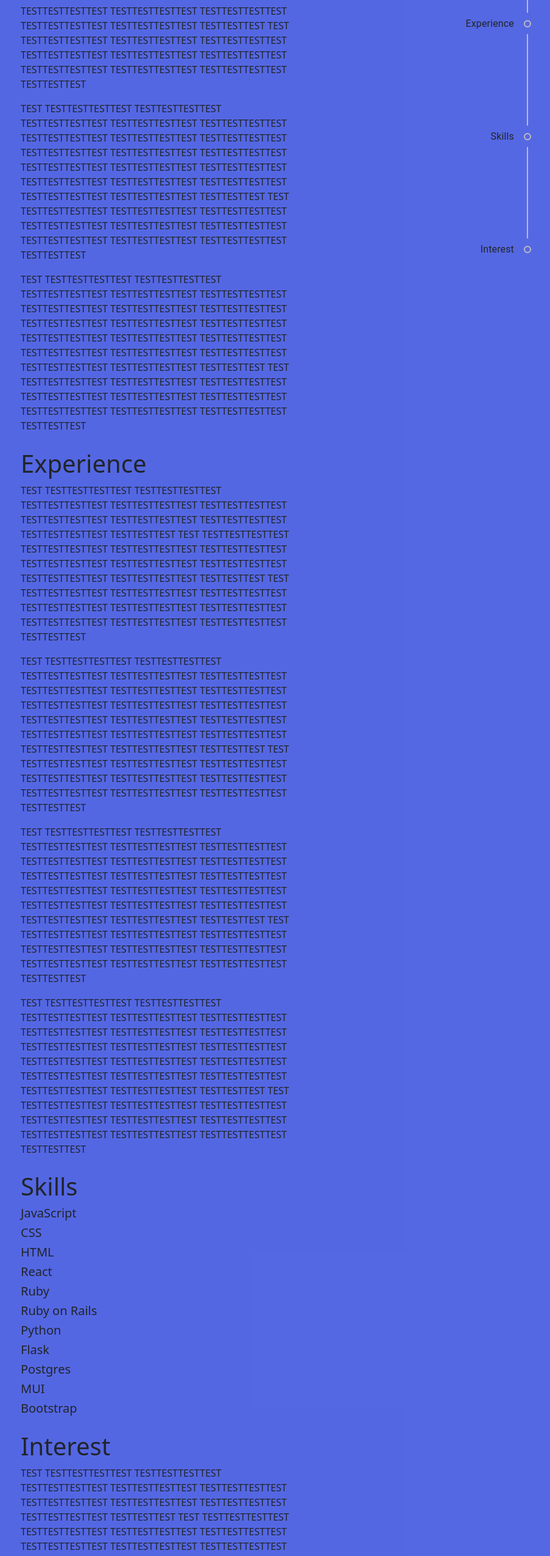
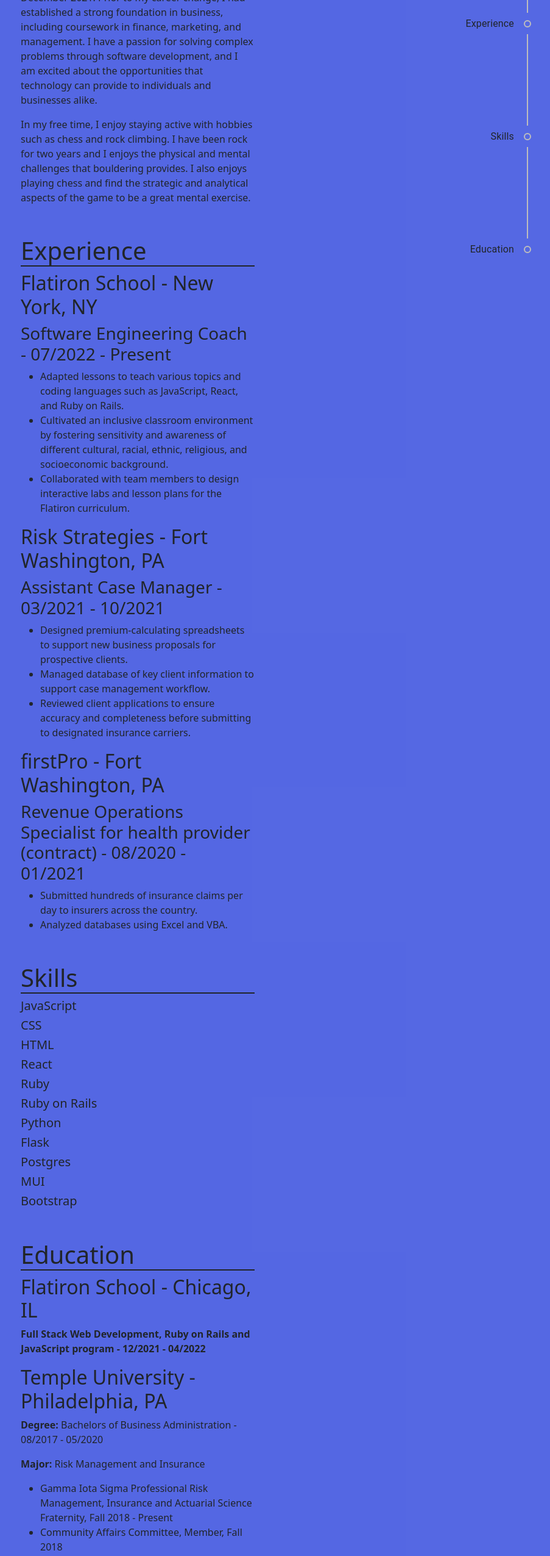
Before and after one commit to Gehrig-Barnes/portfolio, a React (Create React App) app: page /about_me in a window 1280 px wide. Shown: the part 234-2785 px from the top of the page at 61% size, without its empty margins (350-1253 px from the left). Built offline with nearby package versions, Linux system fonts and the light colour scheme; a web font is replaced by a local one.

Commit message:
changed html

```diff
--- a/src/components/AboutMe.js
+++ b/src/components/AboutMe.js
@@ -8,8 +8,6 @@
 import TimelineDot from "@mui/lab/TimelineDot";
 import "../App.css";
 import "../style/about.css";
-
-
 
 function AboutMe() {
   const [currY, setCurrY] = useState(0);
@@ -66,7 +64,7 @@
         });
       },
       {
-        rootMargin: "0% 0% 0% 10%",
+        rootMargin: "-10% 0% 0% 10%",
         threshold: 0.5,
       }
     );
@@ -90,7 +88,7 @@
               </a>
               <TimelineConnector className="connector" />
             </TimelineSeparator>
-            <TimelineContent>My Story</TimelineContent>
+            <TimelineContent>About</TimelineContent>
           </TimelineItem>
           <TimelineItem>
             <TimelineSeparator>
@@ -128,7 +126,7 @@
                 />
               </a>
             </TimelineSeparator>
-            <TimelineContent>Interest</TimelineContent>
+            <TimelineContent>Education</TimelineContent>
           </TimelineItem>
         </Timeline>
       </div>
@@ -141,80 +139,74 @@
       </button>
 
       <div style={hidden} id="my_story" className="me">
-        <h1> My Story</h1>
+        <h1> About</h1>
+
         <p>
-          TEST TESTTESTTESTTEST TESTTESTTESTTEST TESTTESTTESTTEST
-          TESTTESTTESTTEST TESTTESTTESTTEST TESTTESTTESTTEST TESTTESTTESTTEST
-          TESTTESTTESTTEST TESTTESTTESTTEST TESTTESTTESTTEST TESTTESTTESTTEST
-          TESTTESTTESTTEST TESTTESTTESTTEST TESTTESTTESTTEST TESTTESTTESTTEST
-          TESTTESTTESTTEST TESTTESTTESTTEST TESTTESTTESTTEST TESTTESTTESTTEST
-          TESTTESTTEST TEST TESTTESTTESTTEST TESTTESTTESTTEST TESTTESTTESTTEST
-          TESTTESTTESTTEST TESTTESTTESTTEST TESTTESTTESTTEST TESTTESTTESTTEST
-          TESTTESTTESTTEST TESTTESTTESTTEST TESTTESTTEST
+          I am business school graduate and software engineer born on February
+          22, 1995. I recently pivoted into software engineering by attending
+          Flatiron School, a renowned coding bootcamp, in December 2021. Prior
+          to my career change, I had established a strong foundation in
+          business, including coursework in finance, marketing, and management.
+          I have a passion for solving complex problems through software
+          development, and I am excited about the opportunities that technology
+          can provide to individuals and businesses alike.
         </p>
         <p>
-          TEST TESTTESTTESTTEST TESTTESTTESTTEST TESTTESTTESTTEST
-          TESTTESTTESTTEST TESTTESTTESTTEST TESTTESTTESTTEST TESTTESTTESTTEST
-          TESTTESTTESTTEST TESTTESTTESTTEST TESTTESTTESTTEST TESTTESTTESTTEST
-          TESTTESTTESTTEST TESTTESTTESTTEST TESTTESTTESTTEST TESTTESTTESTTEST
-          TESTTESTTESTTEST TESTTESTTESTTEST TESTTESTTESTTEST TESTTESTTESTTEST
-          TESTTESTTEST TEST TESTTESTTESTTEST TESTTESTTESTTEST TESTTESTTESTTEST
-          TESTTESTTESTTEST TESTTESTTESTTEST TESTTESTTESTTEST TESTTESTTESTTEST
-          TESTTESTTESTTEST TESTTESTTESTTEST TESTTESTTEST
+          In my free time, I enjoy staying active with hobbies such as chess and
+          rock climbing. I have been rock for two years and I enjoys the
+          physical and mental challenges that bouldering provides. I also enjoys
+          playing chess and find the strategic and analytical aspects of the
+          game to be a great mental exercise.
         </p>
-        <p>
-          TEST TESTTESTTESTTEST TESTTESTTESTTEST TESTTESTTESTTEST
-          TESTTESTTESTTEST TESTTESTTESTTEST TESTTESTTESTTEST TESTTESTTESTTEST
-          TESTTESTTESTTEST TESTTESTTESTTEST TESTTESTTESTTEST TESTTESTTESTTEST
-          TESTTESTTESTTEST TESTTESTTESTTEST TESTTESTTESTTEST TESTTESTTESTTEST
-          TESTTESTTESTTEST TESTTESTTESTTEST TESTTESTTESTTEST TESTTESTTESTTEST
-          TESTTESTTEST TEST TESTTESTTESTTEST TESTTESTTESTTEST TESTTESTTESTTEST
-          TESTTESTTESTTEST TESTTESTTESTTEST TESTTESTTESTTEST TESTTESTTESTTEST
-          TESTTESTTESTTEST TESTTESTTESTTEST TESTTESTTEST
-        </p>
+
       </div>
       <div style={hidden} id="experience" className="me">
         <h1>Experience</h1>
-        <p>
-          TEST TESTTESTTESTTEST TESTTESTTESTTEST TESTTESTTESTTEST
-          TESTTESTTESTTEST TESTTESTTESTTEST TESTTESTTESTTEST TESTTESTTESTTEST
-          TESTTESTTESTTEST TESTTESTTESTTEST TESTTESTTEST TEST TESTTESTTESTTEST
-          TESTTESTTESTTEST TESTTESTTESTTEST TESTTESTTESTTEST TESTTESTTESTTEST
-          TESTTESTTESTTEST TESTTESTTESTTEST TESTTESTTESTTEST TESTTESTTESTTEST
-          TESTTESTTEST TEST TESTTESTTESTTEST TESTTESTTESTTEST TESTTESTTESTTEST
-          TESTTESTTESTTEST TESTTESTTESTTEST TESTTESTTESTTEST TESTTESTTESTTEST
-          TESTTESTTESTTEST TESTTESTTESTTEST TESTTESTTEST
-        </p>
-        <p>
-          TEST TESTTESTTESTTEST TESTTESTTESTTEST TESTTESTTESTTEST
-          TESTTESTTESTTEST TESTTESTTESTTEST TESTTESTTESTTEST TESTTESTTESTTEST
-          TESTTESTTESTTEST TESTTESTTESTTEST TESTTESTTESTTEST TESTTESTTESTTEST
-          TESTTESTTESTTEST TESTTESTTESTTEST TESTTESTTESTTEST TESTTESTTESTTEST
-          TESTTESTTESTTEST TESTTESTTESTTEST TESTTESTTESTTEST TESTTESTTESTTEST
-          TESTTESTTEST TEST TESTTESTTESTTEST TESTTESTTESTTEST TESTTESTTESTTEST
-          TESTTESTTESTTEST TESTTESTTESTTEST TESTTESTTESTTEST TESTTESTTESTTEST
-          TESTTESTTESTTEST TESTTESTTESTTEST TESTTESTTEST
-        </p>
-        <p>
-          TEST TESTTESTTESTTEST TESTTESTTESTTEST TESTTESTTESTTEST
-          TESTTESTTESTTEST TESTTESTTESTTEST TESTTESTTESTTEST TESTTESTTESTTEST
-          TESTTESTTESTTEST TESTTESTTESTTEST TESTTESTTESTTEST TESTTESTTESTTEST
-          TESTTESTTESTTEST TESTTESTTESTTEST TESTTESTTESTTEST TESTTESTTESTTEST
-          TESTTESTTESTTEST TESTTESTTESTTEST TESTTESTTESTTEST TESTTESTTESTTEST
-          TESTTESTTEST TEST TESTTESTTESTTEST TESTTESTTESTTEST TESTTESTTESTTEST
-          TESTTESTTESTTEST TESTTESTTESTTEST TESTTESTTESTTEST TESTTESTTESTTEST
-          TESTTESTTESTTEST TESTTESTTESTTEST TESTTESTTEST
-        </p>
-        <p>
-          TEST TESTTESTTESTTEST TESTTESTTESTTEST TESTTESTTESTTEST
-          TESTTESTTESTTEST TESTTESTTESTTEST TESTTESTTESTTEST TESTTESTTESTTEST
-          TESTTESTTESTTEST TESTTESTTESTTEST TESTTESTTESTTEST TESTTESTTESTTEST
-          TESTTESTTESTTEST TESTTESTTESTTEST TESTTESTTESTTEST TESTTESTTESTTEST
-          TESTTESTTESTTEST TESTTESTTESTTEST TESTTESTTESTTEST TESTTESTTESTTEST
-          TESTTESTTEST TEST TESTTESTTESTTEST TESTTESTTESTTEST TESTTESTTESTTEST
-          TESTTESTTESTTEST TESTTESTTESTTEST TESTTESTTESTTEST TESTTESTTESTTEST
-          TESTTESTTESTTEST TESTTESTTESTTEST TESTTESTTEST
-        </p>
+        <h2>Flatiron School - New York, NY</h2>
+        <h3>Software Engineering Coach - 07/2022 - Present</h3>
+        <ul>
+          <li>
+            Adapted lessons to teach various topics and coding languages such as
+            JavaScript, React, and Ruby on Rails.{" "}
+          </li>
+          <li>
+            Cultivated an inclusive classroom environment by fostering
+            sensitivity and awareness of different cultural, racial, ethnic,
+            religious, and socioeconomic background.{" "}
+          </li>
+          <li>
+            Collaborated with team members to design interactive labs and lesson
+            plans for the Flatiron curriculum.{" "}
+          </li>
+        </ul>
+        <h2>Risk Strategies - Fort Washington, PA</h2>
+        <h3>Assistant Case Manager - 03/2021 - 10/2021</h3>
+        <ul>
+          <li>
+            Designed premium-calculating spreadsheets to support new business
+            proposals for prospective clients.{" "}
+          </li>
+          <li>
+            Managed database of key client information to support case
+            management workflow.{" "}
+          </li>
+          <li>
+            Reviewed client applications to ensure accuracy and completeness
+            before submitting to designated insurance carriers.{" "}
+          </li>
+        </ul>
+        <h2>firstPro - Fort Washington, PA</h2>
+        <h3>
+          Revenue Operations Specialist for health provider (contract) - 08/2020
+          - 01/2021
+        </h3>
+        <ul>
+          <li>
+            Submitted hundreds of insurance claims per day to insurers across
+            the country.{" "}
+          </li>
+          <li>Analyzed databases using Excel and VBA.</li>
+        </ul>
       </div>
       <div style={hidden} id="education" className="me">
         <h1>Skills</h1>
@@ -233,49 +225,33 @@
         </div>
       </div>
       <div style={hidden} id="interest" className="me">
-        <h1>Interest</h1>
+        <h1>Education</h1>
+        <h2>Flatiron School - Chicago, IL</h2>
         <p>
-          TEST TESTTESTTESTTEST TESTTESTTESTTEST TESTTESTTESTTEST
-          TESTTESTTESTTEST TESTTESTTESTTEST TESTTESTTESTTEST TESTTESTTESTTEST
-          TESTTESTTESTTEST TESTTESTTESTTEST TESTTESTTEST TEST TESTTESTTESTTEST
-          TESTTESTTESTTEST TESTTESTTESTTEST TESTTESTTESTTEST TESTTESTTESTTEST
-          TESTTESTTESTTEST TESTTESTTESTTEST TESTTESTTESTTEST TESTTESTTESTTEST
-          TESTTESTTEST TEST TESTTESTTESTTEST TESTTESTTESTTEST TESTTESTTESTTEST
-          TESTTESTTESTTEST TESTTESTTESTTEST TESTTESTTESTTEST TESTTESTTESTTEST
-          TESTTESTTESTTEST TESTTESTTESTTEST TESTTESTTEST
+          <strong>
+            Full Stack Web Development, Ruby on Rails and JavaScript program -
+            12/2021 - 04/2022
+          </strong>
+        </p>
+        <h2>Temple University - Philadelphia, PA</h2>
+        <p>
+          <strong>Degree:</strong> Bachelors of Business Administration -
+          08/2017 - 05/2020
         </p>
         <p>
-          TEST TESTTESTTESTTEST TESTTESTTESTTEST TESTTESTTESTTEST
-          TESTTESTTESTTEST TESTTESTTESTTEST TESTTESTTESTTEST TESTTESTTESTTEST
-          TESTTESTTESTTEST TESTTESTTESTTEST TESTTESTTESTTEST TESTTESTTESTTEST
-          TESTTESTTESTTEST TESTTESTTESTTEST TESTTESTTESTTEST TESTTESTTESTTEST
-          TESTTESTTESTTEST TESTTESTTESTTEST TESTTESTTESTTEST TESTTESTTESTTEST
-          TESTTESTTEST TEST TESTTESTTESTTEST TESTTESTTESTTEST TESTTESTTESTTEST
-          TESTTESTTESTTEST TESTTESTTESTTEST TESTTESTTESTTEST TESTTESTTESTTEST
-          TESTTESTTESTTEST TESTTESTTESTTEST TESTTESTTEST
+          <strong>Major:</strong> Risk Management and Insurance
         </p>
-        <p>
-          TEST TESTTESTTESTTEST TESTTESTTESTTEST TESTTESTTESTTEST
-          TESTTESTTESTTEST TESTTESTTESTTEST TESTTESTTESTTEST TESTTESTTESTTEST
-          TESTTESTTESTTEST TESTTESTTESTTEST TESTTESTTESTTEST TESTTESTTESTTEST
-          TESTTESTTESTTEST TESTTESTTESTTEST TESTTESTTESTTEST TESTTESTTESTTEST
-          TESTTESTTESTTEST TESTTESTTESTTEST TESTTESTTESTTEST TESTTESTTESTTEST
-          TESTTESTTEST TEST TESTTESTTESTTEST TESTTESTTESTTEST TESTTESTTESTTEST
-          TESTTESTTESTTEST TESTTESTTESTTEST TESTTESTTESTTEST TESTTESTTESTTEST
-          TESTTESTTESTTEST TESTTESTTESTTEST TESTTESTTEST
-        </p>
-        <p>
-          TEST TESTTESTTESTTEST TESTTESTTESTTEST TESTTESTTESTTEST
-          TESTTESTTESTTEST TESTTESTTESTTEST TESTTESTTESTTEST TESTTESTTESTTEST
-          TESTTESTTESTTEST TESTTESTTESTTEST TESTTESTTESTTEST TESTTESTTESTTEST
-          TESTTESTTESTTEST TESTTESTTESTTEST TESTTESTTESTTEST TESTTESTTESTTEST
-          TESTTESTTESTTEST TESTTESTTESTTEST TESTTESTTESTTEST TESTTESTTESTTEST
-          TESTTESTTEST TEST TESTTESTTESTTEST TESTTESTTESTTEST TESTTESTTESTTEST
-          TESTTESTTESTTEST TESTTESTTESTTEST TESTTESTTESTTEST TESTTESTTESTTEST
-          TESTTESTTESTTEST TESTTESTTESTTEST TESTTESTTEST
-        </p>
+        <ul>
+          <li>
+            Gamma Iota Sigma Professional Risk Management, Insurance and
+            Actuarial Science Fraternity, Fall 2018 - Present
+          </li>
+          <li>Community Affairs Committee, Member, Fall 2018</li>
+          <li>
+            Temple University Presidential Academic Scholarship, Fall 2017
+          </li>
+        </ul>
       </div>
-      <div className="test">hello</div>
     </div>
   );
 }
--- a/src/style/about.css
+++ b/src/style/about.css
@@ -7,14 +7,19 @@
 }
 
 .me {
-  margin-bottom: 2%;
+  margin-bottom: 4%;
   margin-left: 30%;
+  inline-size: 30%
 
+}
 
+.me >h1 {
+  border-bottom: solid 2px;
 }
 
 #my_story {
   margin-top: 5%;
+
 }
 
 .separator {
@@ -26,7 +31,13 @@
 }
 
 .me > p {
-    inline-size: 50%;
+    ;
+}
+
+@media (max-width: 1100px) {
+  .timeLineContainer{
+    visibility: hidden;
+  }
 }
 
 /* .skill-box{
```
